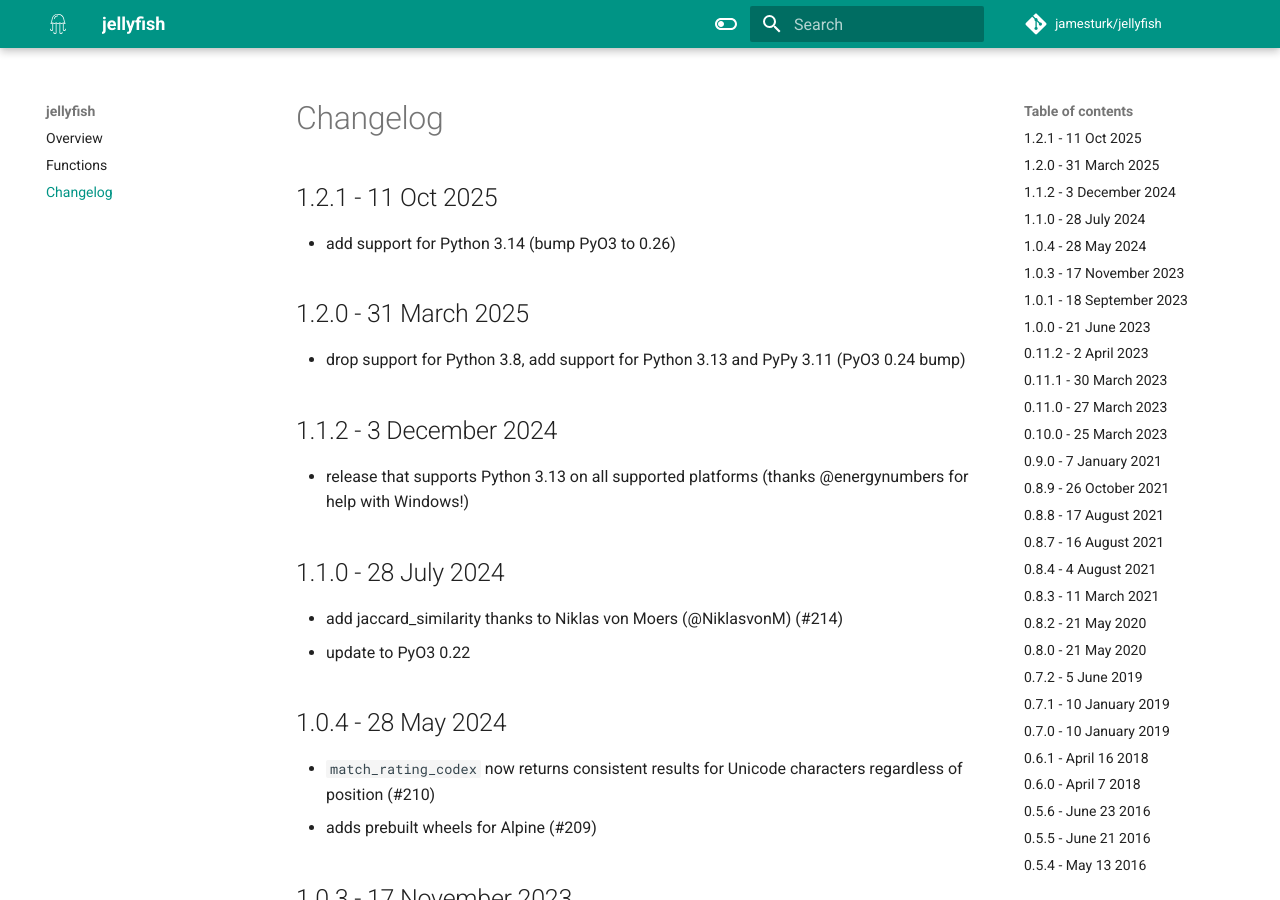
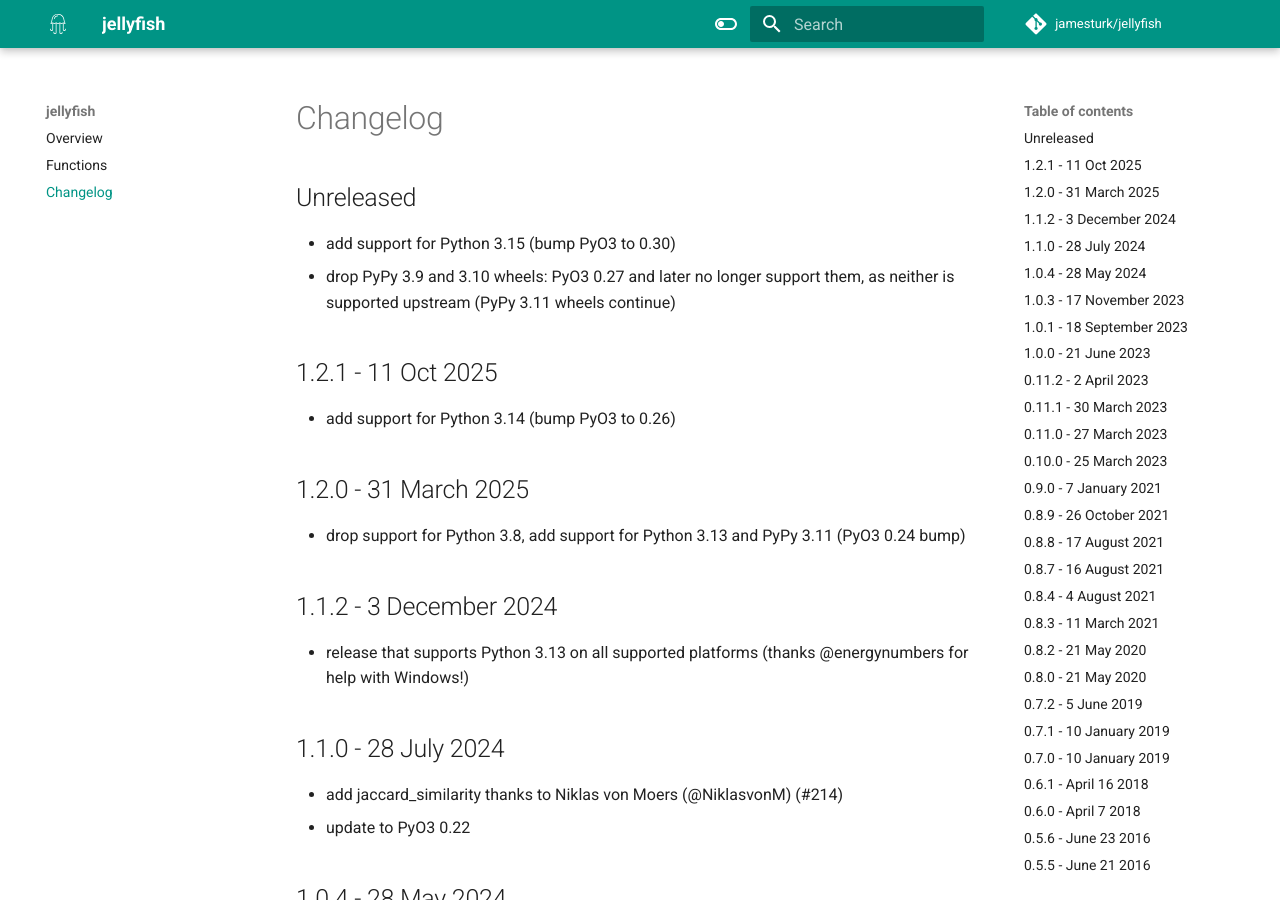
Before and after one commit to jamesturk/jellyfish, an MkDocs documentation site: the page built from docs/changelog.md, in a window 1280 px wide and 900 px high. Built offline with MkDocs 1.6.1 and Material for MkDocs 9.7.7, drawn with Linux system fonts in a browser that asks for light colours.

Commit message:
Update to PyO3 0.30 for Python 3.15 support
PyO3 0.26 refuses to build for Python 3.15 ("the configured Python
interpreter version (3.15) is newer than PyO3's maximum supported
version (3.14)"). PyO3 0.29 added 3.15 support and 0.30 is tested
against 3.15.0 final; no source changes are needed.

Build 3.15 wheels on every platform and run the CI tests on 3.15.
PyO3 0.27 dropped PyPy 3.9 and 3.10 (both unsupported upstream), so
stop building wheels for them; PyPy 3.11 wheels continue.

Fixes #237.

```diff
--- a/Cargo.toml
+++ b/Cargo.toml
@@ -15,7 +15,7 @@
 crate-type = ["cdylib"]
 
 [dependencies]
-pyo3 = { version = "0.26.0", features = ['generate-import-lib'] }
+pyo3 = { version = "0.30.1", features = ['generate-import-lib'] }
 unicode-segmentation = "^1.6.0"
 unicode-normalization = "^0.1"
 smallvec = "^1.13"
--- a/docs/changelog.md
+++ b/docs/changelog.md
@@ -1,4 +1,9 @@
 # Changelog
+
+## Unreleased
+
+- add support for Python 3.15 (bump PyO3 to 0.30)
+- drop PyPy 3.9 and 3.10 wheels: PyO3 0.27 and later no longer support them, as neither is supported upstream (PyPy 3.11 wheels continue)
 
 ## 1.2.1 - 11 Oct 2025
 
```
Also changed, not shown: 1 other file.
